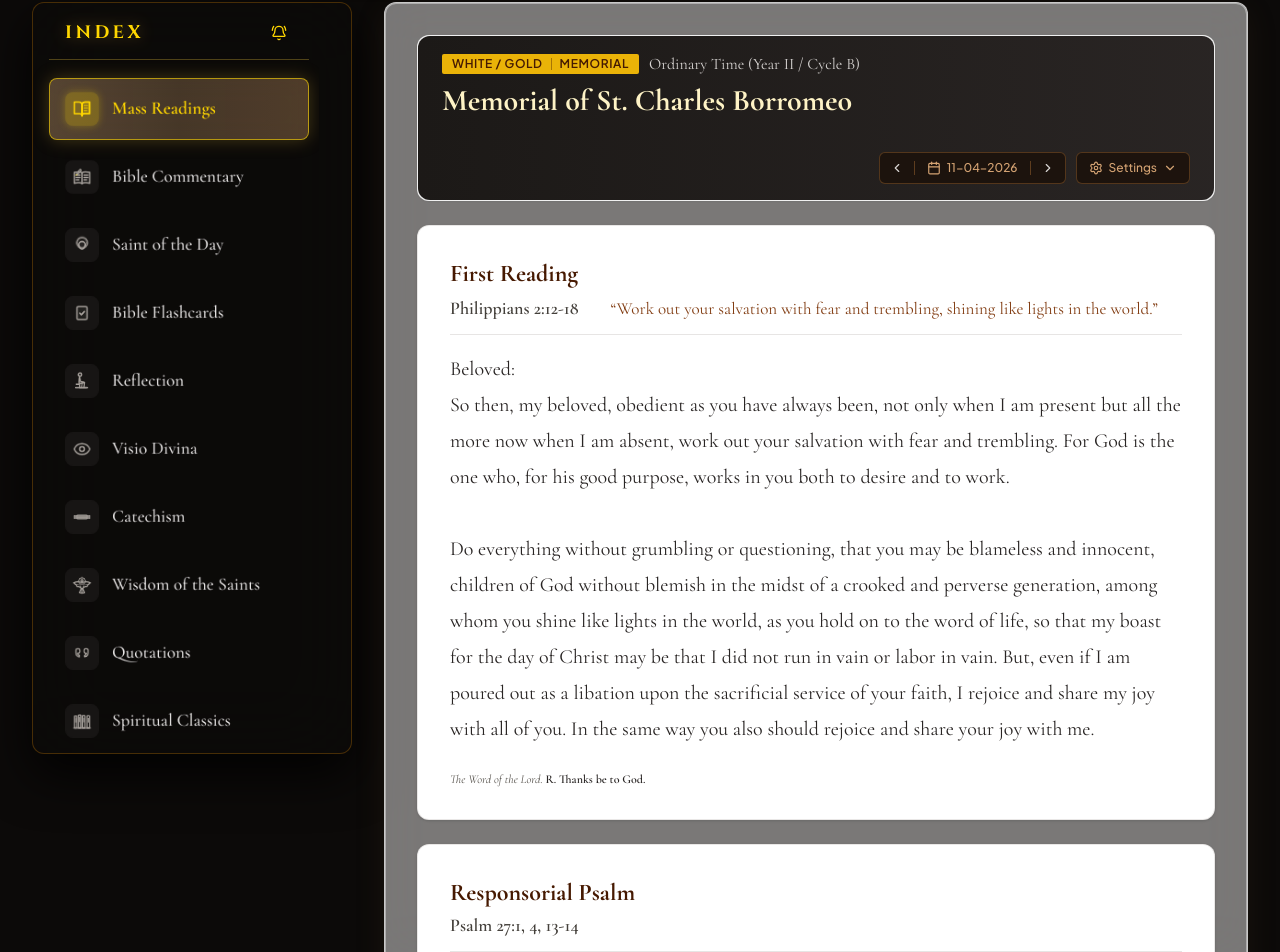
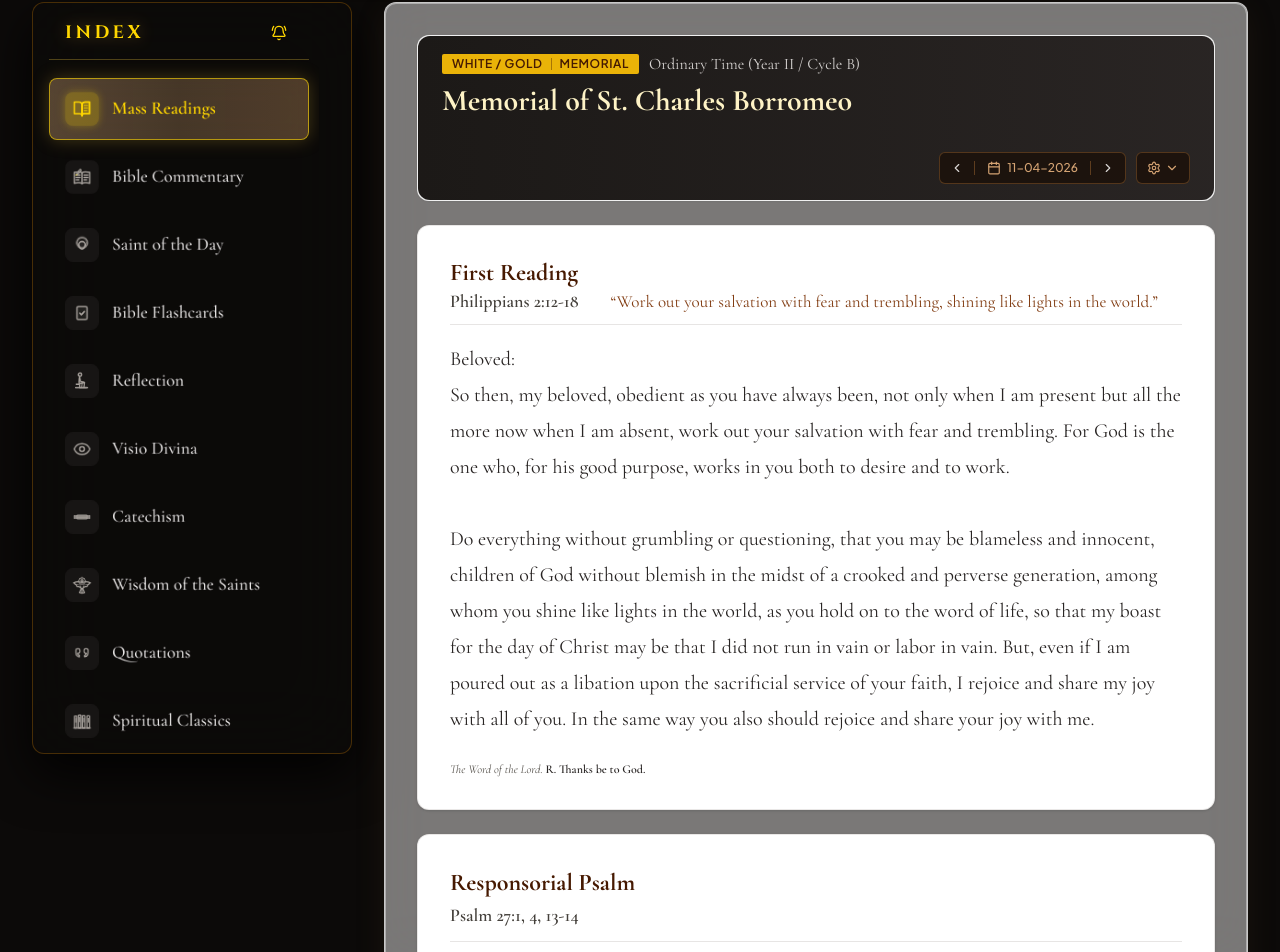
Before and after one commit to codemode11/soul-sanctum-live, a React (Vite) app: page / in a window 1280 px wide. Shown: the part 886-1838 px from the top of the page. Built offline with nearby package versions, Linux system fonts and the light colour scheme.

Commit message:
ui: simplify settings toggle button
Remove text label and adjust spacing for the settings toggle button to achieve a more compact, icon-only layout. Added aria-label for accessibility.

```diff
--- a/src/components/CommentaryView.tsx
+++ b/src/components/CommentaryView.tsx
@@ -337,15 +337,15 @@ ${selectedCommentary.practicalApplication}`;
             <button
               onClick={() => setIsTopSettingsOpen(prev => !prev)}
               aria-expanded={isTopSettingsOpen}
-              className={`h-8 flex items-center gap-1.5 px-3 rounded-md transition-all cursor-pointer shrink-0 border text-xs font-medium ${
+              className={`h-8 flex items-center gap-1 px-2.5 rounded-md transition-all cursor-pointer shrink-0 border ${
                 isTopSettingsOpen
                   ? 'bg-[#25170F] text-[#F7EBE1] border-[#D4A373] ring-2 ring-[#8B5A2B]/40'
                   : 'bg-[#1C120C]/90 hover:bg-[#25170F] text-[#D4A373] hover:text-[#F7EBE1] border-[#8B5A2B]/50 hover:border-[#D4A373]/70'
               }`}
               title={isTopSettingsOpen ? 'Hide Settings' : 'Show Settings'}
+              aria-label={isTopSettingsOpen ? 'Hide Settings' : 'Show Settings'}
             >
               <Settings className="w-3.5 h-3.5 text-[#D4A373] shrink-0" />
-              <span>Settings</span>
               <ChevronDown
                 className={`w-3.5 h-3.5 text-[#D4A373] shrink-0 transition-transform duration-200 ${
                   isTopSettingsOpen ? 'rotate-180' : ''
--- a/src/components/DailyMassReadingsView.tsx
+++ b/src/components/DailyMassReadingsView.tsx
@@ -363,15 +363,15 @@ ${reading.gospel.text}`;
             <button
               onClick={() => setIsTopSettingsOpen(prev => !prev)}
               aria-expanded={isTopSettingsOpen}
-              className={`h-8 flex items-center gap-1.5 px-3 rounded-md transition-all cursor-pointer shrink-0 border text-xs font-medium ${
+              className={`h-8 flex items-center gap-1 px-2.5 rounded-md transition-all cursor-pointer shrink-0 border ${
                 isTopSettingsOpen
                   ? 'bg-[#25170F] text-[#F7EBE1] border-[#D4A373] ring-2 ring-[#8B5A2B]/40'
                   : 'bg-[#1C120C]/90 hover:bg-[#25170F] text-[#D4A373] hover:text-[#F7EBE1] border-[#8B5A2B]/50 hover:border-[#D4A373]/70'
               }`}
               title={isTopSettingsOpen ? 'Hide Settings' : 'Show Settings'}
+              aria-label={isTopSettingsOpen ? 'Hide Settings' : 'Show Settings'}
             >
               <Settings className="w-3.5 h-3.5 text-[#D4A373] shrink-0" />
-              <span>Settings</span>
               <ChevronDown
                 className={`w-3.5 h-3.5 text-[#D4A373] shrink-0 transition-transform duration-200 ${
                   isTopSettingsOpen ? 'rotate-180' : ''
@@ -482,17 +482,15 @@ ${reading.gospel.text}`;
           : 'bg-white border-stone-200/90 shadow-sm'
       }`}>
         <div className="border-b border-stone-200 pb-3">
-          <div className="flex items-center gap-2.5">
-            <h3 className="font-serif text-xl sm:text-2xl font-bold text-amber-950 tracking-normal">
-              First Reading
-            </h3>
-          </div>
-          <div className="flex flex-wrap items-baseline gap-x-6 sm:gap-x-8 gap-y-1.5 mt-1">
-            <p className="font-serif text-base sm:text-lg font-semibold text-stone-700 shrink-0">
+          <h3 className="font-serif text-xl sm:text-2xl font-bold text-amber-950 tracking-normal leading-tight">
+            First Reading
+          </h3>
+          <div className="flex flex-wrap items-baseline gap-x-6 sm:gap-x-8 gap-y-1 mt-0.5">
+            <p className="font-serif text-base sm:text-lg font-semibold text-stone-700 shrink-0 leading-tight">
               {reading.firstReading.citation}
             </p>
             {reading.firstReading.theme && (
-              <p className="font-serif text-amber-900/95 text-sm sm:text-base md:text-[17px] font-normal tracking-normal whitespace-nowrap overflow-x-auto no-scrollbar">
+              <p className="font-serif text-amber-900/95 text-sm sm:text-base md:text-[17px] font-normal tracking-normal whitespace-nowrap overflow-x-auto no-scrollbar leading-tight">
                 {toCurvedQuotes(`\u201C${reading.firstReading.theme.trim().replace(/[.!?]?$/, '.')}\u201D`)}
               </p>
             )}
```
